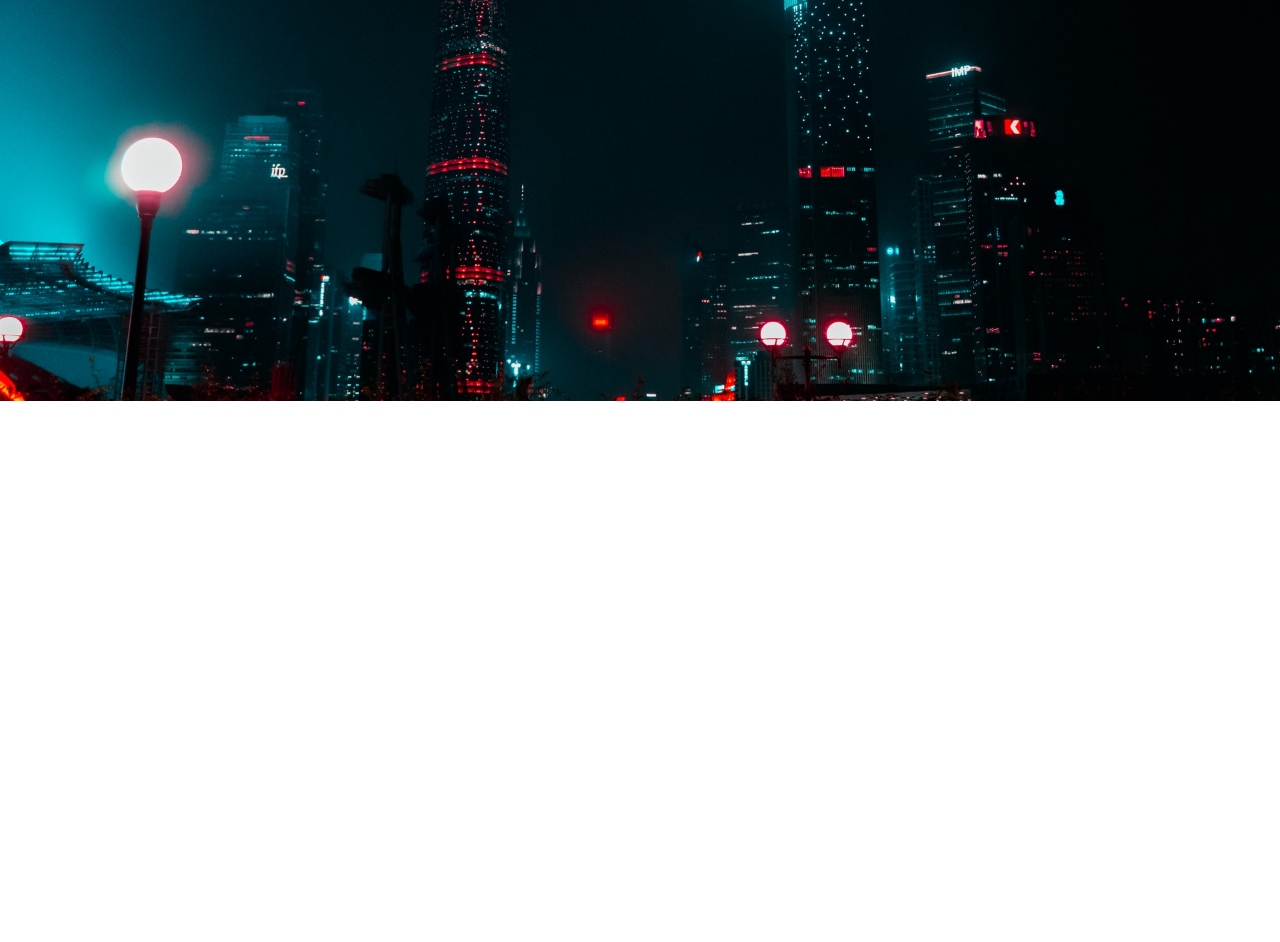
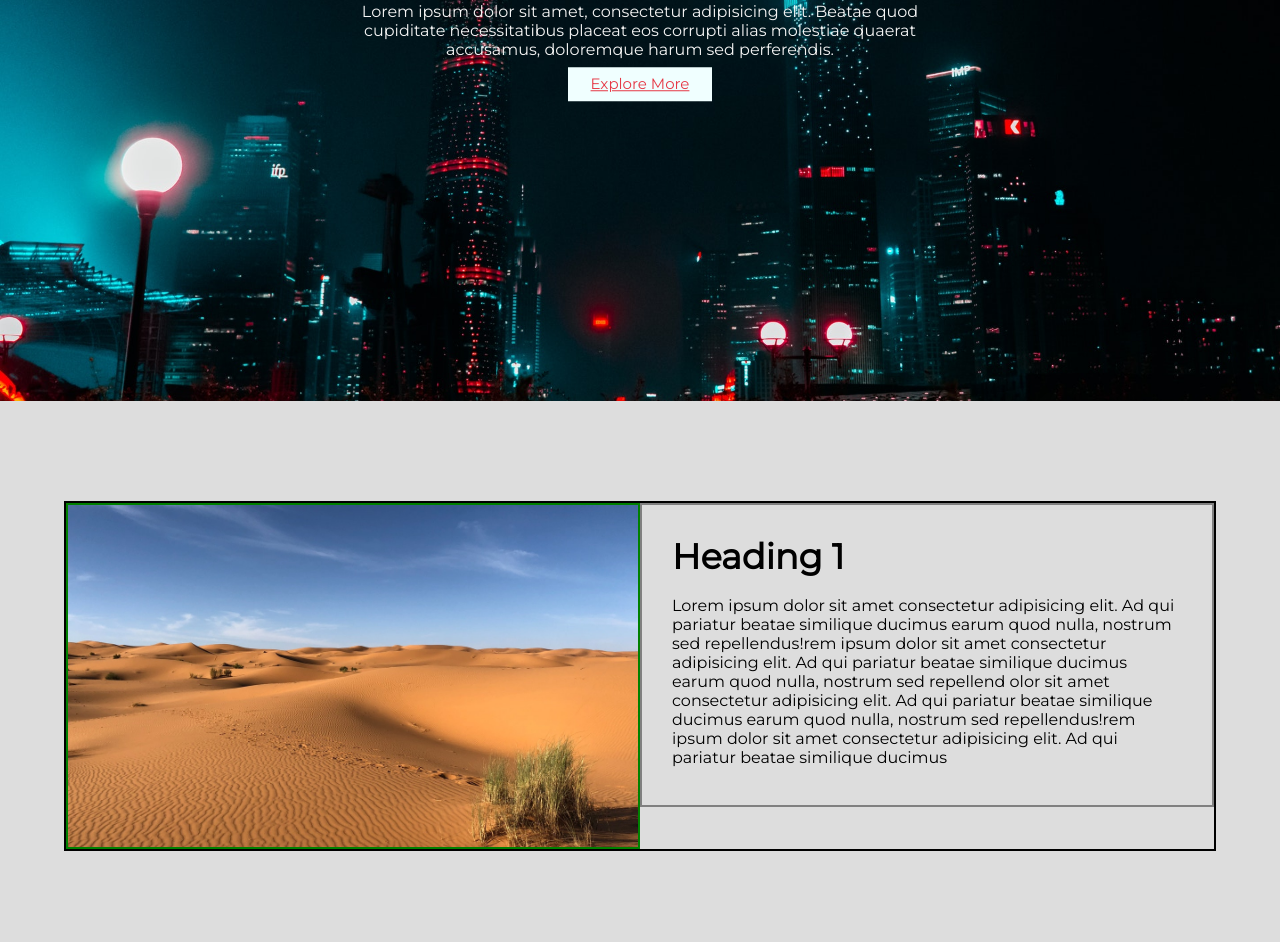
Before and after one commit to Anandmalani/Travel-Website, a plain HTML site: page index.html in a window 1280 px wide. Shown: the part 359-1301 px from the top of the page. Before the commit the page ends 800 px from the top, so only its background shows below. Drawn offline with Linux system fonts and the light colour scheme.

Commit message:
2nd commit

```diff
--- a/css/style.css
+++ b/css/style.css
@@ -34,6 +34,11 @@ h1,h2,h3{
 
 
 /* ###### utility class############# */
+.container{
+    max-width: 1200;
+    margin: 0 auto;
+    width:90%;
+}
 .lg-heading{
     font-size:3.5rem;
 
@@ -53,6 +58,12 @@ h1,h2,h3{
 .text-gray{
     color:#555;
 }
+.btn{
+    display:inline-block;
+    padding: 0.5em 1.5em;
+    background-color: azure;
+    font-size: 1.5em;
+}
 
 
 
@@ -61,6 +72,7 @@ h1,h2,h3{
 
 
 .header{
+    position:relative;
     height:95vh;
     background: url("../img/header-image.jpg") ;
     background-position: center;
@@ -95,14 +107,75 @@ h1,h2,h3{
 
 }
 
-.navbar .logo{
+/* .navbar .logo{
     margin-left: 235px;
 }
 .listitems{
     margin-right: 120px;
-}
+} */
 .listitem{
     /* margin-left:50px; */
     margin-top: 1rem;
     padding:1rem
 }
+
+a:hover{
+    border-bottom: 1px solid bisque;
+}
+
+/* ###############Header content styling############### */
+
+.heading-content{
+    position:absolute;
+    /* border:2px solid white; */
+    /* padding:1rem; */
+    /* margin-top: 20rem; */
+    top:50%;
+    left:50%;
+    transform:translate(-50%,-50%);
+    text-align:center;
+
+}
+.text-cen{
+    text-align: center;
+
+}
+/* ################### section styling ################# */
+.showcase{
+    background-color: #ddd;
+    padding: 10rem 0;
+}
+.row{
+    height:350px;
+    border:2px solid black
+}
+
+
+.row1 .img-box, .row2 .text-box{
+    float:left;
+    width: 50%;
+}
+.row2 .img-box, .row1 .text-box{
+    float:right;
+    width: 50%;
+}
+
+.row1{
+    margin-bottom:10rem ;
+}
+.img-box{
+    border:2px solid green;
+    height:100%;
+}
+.text-box{
+    border:2px solid gray;
+    width:50%;
+    /* height:100%; */
+    padding:3rem;
+}
+.row .img-box img{
+    display: inline-block;
+    width: 100%;
+    height: 100%;
+    object-fit: cover;
+}
--- a/index.html
+++ b/index.html
@@ -10,7 +10,7 @@
 <body>
     <header class="header">
         <nav class="navbar">
-            <h1 class="logo lg-heading">
+            <div class="container"><h1 class="logo lg-heading">
                 Travel
             </h1>
             <ul class="listitems">
@@ -18,9 +18,53 @@
                 <li class="listitem"><a href="./about.html">About</a></li>
                 <li class="listitem"><a href="./contact.html">Contact</a></li>
             </ul>
+
+
+            </div>
+
         </nav>
+        <div class="heading-content">
+            <div class="container">
+                <h1 class="lg-heading text-light text-cen">
+                    TRAVEL THE WORLD
+                </h1>
+                <P class="text-light text-cen">Lorem ipsum dolor sit amet, consectetur adipisicing elit. Beatae quod cupiditate necessitatibus placeat eos corrupti alias molestiae quaerat accusamus, doloremque harum sed perferendis.</P>
+                <a href="#" class="btn text-red">Explore More</a>
+            </div>
+        </div>
 
     </header>
 
+    <!-- #### Section starts#### -->
+    <section class="showcase">
+        <div class="container">
+            <div class="row row1">
+                <div class="img-box">
+                    <img src="./img/showcase-photo2.jpg" alt="">
+
+
+                </div>
+                <div class="text-box">
+                    <h1 class="lg-heading" >Heading 1</h1>
+                    <p>Lorem ipsum dolor sit amet consectetur adipisicing elit. Ad qui pariatur beatae similique ducimus earum quod nulla, nostrum sed repellendus!rem ipsum dolor sit amet consectetur adipisicing elit. Ad qui pariatur beatae similique ducimus earum quod nulla, nostrum sed repellend olor sit amet consectetur adipisicing elit. Ad qui pariatur beatae similique ducimus earum quod nulla, nostrum sed repellendus!rem ipsum dolor sit amet consectetur adipisicing elit. Ad qui pariatur beatae similique ducimus</p>
+
+                </div>
+            </div>
+            <div class="row row2">
+                <div class="text-box">
+                    <h1 class="lg-heading" >Heading 2</h1>
+                    <p>Lorem ipsum dolor sit amet consectetur adipisicing elit. Ad qui pariatur beatae similique ducimus earum quod nulla, nostrum sed repellendus!rem ipsum dolor sit amet consectetur adipisicing elit. Ad qui pariatur beatae similique ducimus earum quod nulla, nostrum sed repellend olor sit amet consectetur adipisicing elit. Ad qui pariatur beatae similique ducimus earum quod nulla, nostrum sed repellendus!rem ipsum dolor sit amet consectetur adipisicing elit. Ad qui pariatur beatae similique ducimus</p>
+
+                </div>
+                <div class="img-box">
+
+                    <img src="./img/showcase-photo1.jpg" alt="">
+
+
+                </div>
+            </div>
+        </div>
+    </section>
+
 </body>
 </html>
```
